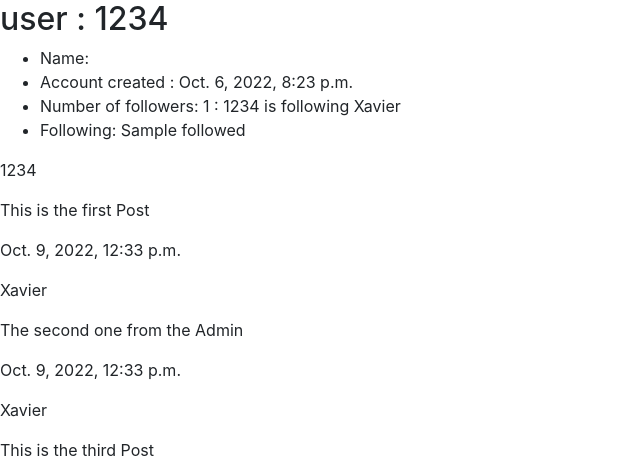
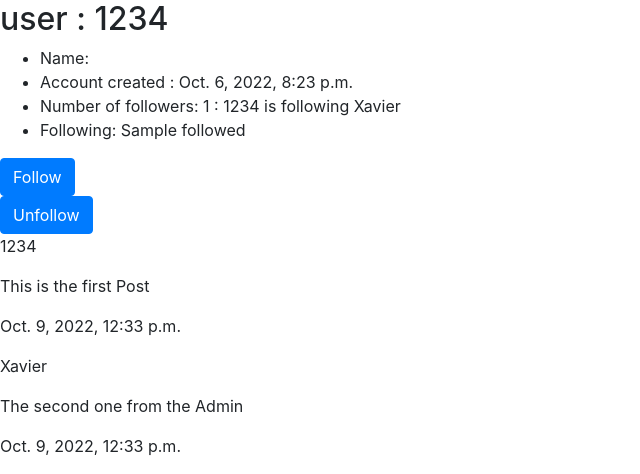
Before and after one commit to Ourlet/CS50W_Network, a Django app: template network/templates/network/profile.html in a window 1280 px wide. Shown: the part 56-530 px from the top of the page, without its empty margins (0-640 px from the left). Run offline with Django 3.2, Linux system fonts and the light colour scheme; data comes from the database, SQL or seed files in the repository; both versions use the stored data as it was after the commit; tables that the repository leaves empty hold one stand-in row (values such as "Sample post"); the template is opened without the code that fills it: values that come from a table or form of the project are taken from there, most other values are stand-ins (such as "Sample title", 1, 10 or a date in 2020); some libraries are stand-ins or nearby versions.

Commit message:
Create Follow and Unfollow views and error_handler

```diff
--- a/network/static/network/profile.js
+++ b/network/static/network/profile.js
@@ -1,7 +1,7 @@
 document.addEventListener("DOMContentLoaded", function () {
-  function follow_profile(profile_id) {
+  function follow_profile(profile_id, user_id) {
     // follow a profile by  email by changing status Archive = True
-    fetch(`/emails/${email_id}`, {
+    fetch(`/post/${profile_id}`, {
       method: "PUT",
       body: JSON.stringify({
         archived: true,
--- /dev/null
+++ b/network/templates/network/error_handling.html
@@ -0,0 +1,6 @@
+{% extends "network/layout.html" %} {% block body %}
+<div class="error-container">
+  <div class="error-code">{{ code }}</div>
+  <div class="error-message">{{ message }}</div>
+</div>
+{% endblock %}
--- a/network/templates/network/profile.html
+++ b/network/templates/network/profile.html
@@ -12,7 +12,22 @@
     <li>Following: {{ followed }}</li>
   </ul>
 
-  <div id="follow-button"></div>
+  <div id="follow-button">
+    <form action="{% url 'follow' profile %}" method="POST">
+      {% csrf_token %}
+      <button name="add" class="btn btn-primary" placeholder="Follow">
+        Follow
+      </button>
+      <input type="hidden" name="viewer" value="{{ user.username }}" />
+    </form>
+    <form action="{% url 'unfollow' profile %}" method="POST">
+      {% csrf_token %}
+      <button name="add" class="btn btn-primary" placeholder="Unfollow">
+        Unfollow
+      </button>
+      <input type="hidden" name="viewer" value="{{ user.username }}" />
+    </form>
+  </div>
 
   <div class="posts">
     {% for post in posts %}
--- a/network/urls.py
+++ b/network/urls.py
@@ -9,5 +9,8 @@ urlpatterns = [
     path("logout", views.logout_view, name="logout"),
     path("register", views.register, name="register"),
     path("post", views.create_post, name="post"),
-    path("post/<str:profile>", views.profile_details, name="profile")
+    path("post/<str:profile>", views.profile_details, name="profile"),
+    path("post/<str:profile>/add_follower", views.add_follower, name="follow"),
+    path("post/<str:profile>/remove_follower",
+         views.remove_follower, name="unfollow")
 ]
```
Also changed, not shown: network/views.py (+80 -9 lines), db.sqlite3.
